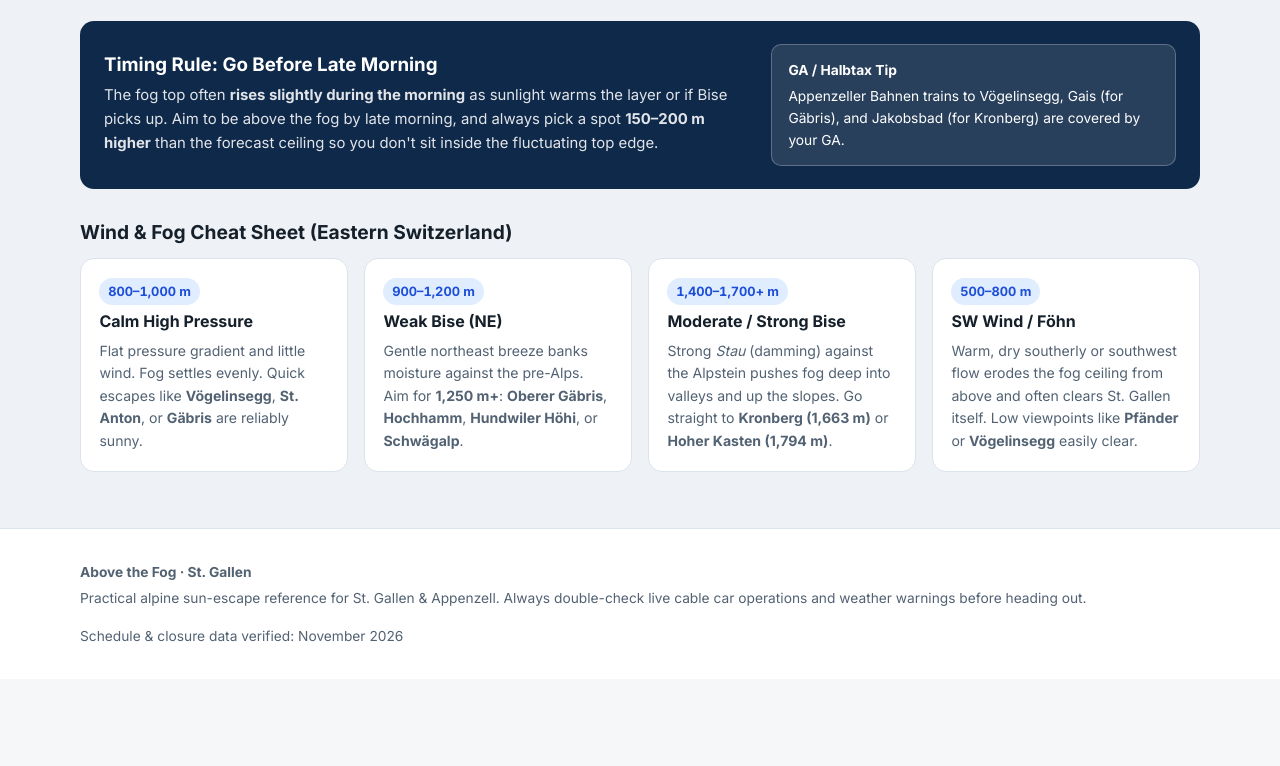
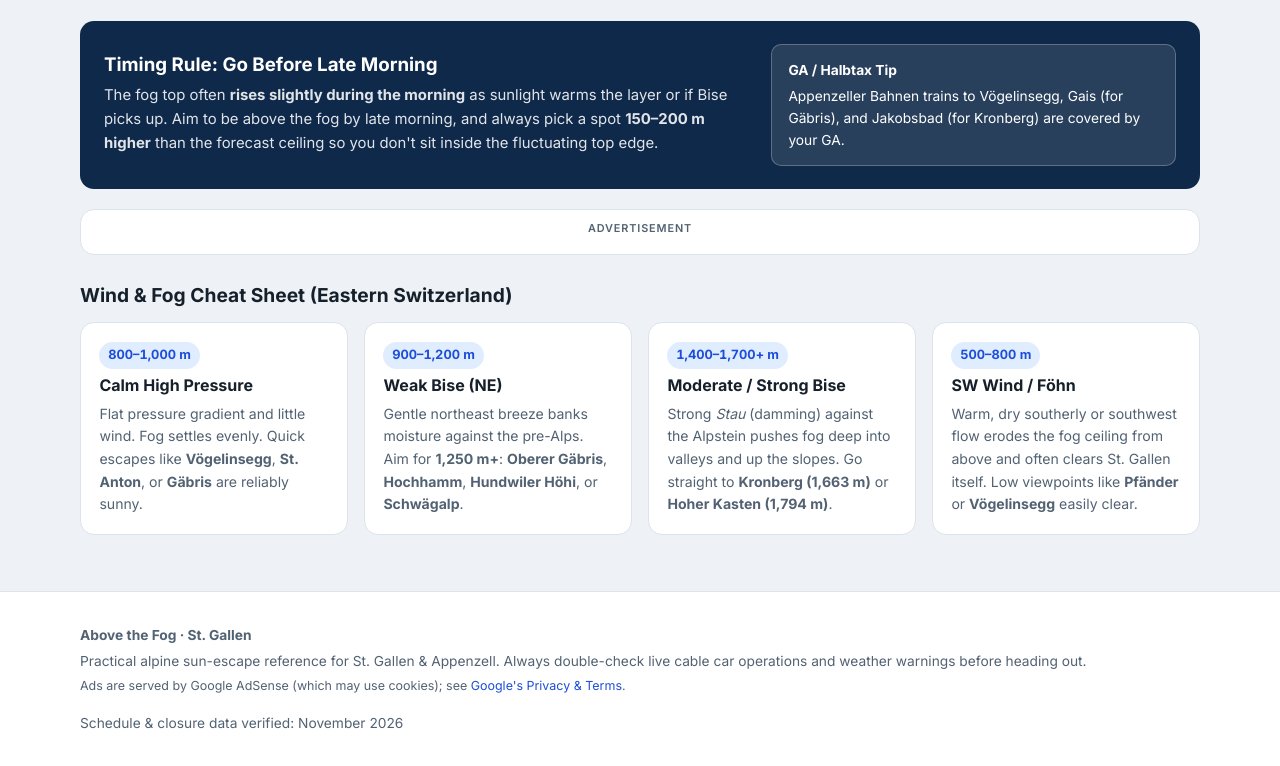
Before and after one commit to vedranzaf/above-the-fog-stgallen, a plain HTML site: page index.html in a window 1280 px wide. Shown: the part 5630-6396 px from the top of the page. Before the commit the page ends 6309 px from the top, so only its background shows below. Drawn offline with nearby package versions, Linux system fonts and the light colour scheme; no server answers.

Commit message:
Add Google AdSense (ca-pub-5110879686267497), compact ad unit, and ads.txt

```diff
--- a/index.html
+++ b/index.html
@@ -20,6 +20,11 @@
     crossorigin=""
   />
   <link rel="stylesheet" href="styles.css" />
+  <script
+    async
+    src="https://pagead2.googlesyndication.com/pagead/js/adsbygoogle.js?client=ca-pub-5110879686267497"
+    crossorigin="anonymous"
+  ></script>
 </head>
 <body>
   <header class="site-header">
@@ -429,6 +434,20 @@
           </div>
         </div>
 
+        <aside class="ad-strip" aria-label="Advertisement">
+          <span class="ad-label">Advertisement</span>
+          <ins
+            class="adsbygoogle"
+            style="display: block"
+            data-ad-client="ca-pub-5110879686267497"
+            data-ad-format="horizontal"
+            data-full-width-responsive="true"
+          ></ins>
+          <script>
+            (adsbygoogle = window.adsbygoogle || []).push({});
+          </script>
+        </aside>
+
         <h3 class="cheatsheet-title">Wind &amp; Fog Cheat Sheet (Eastern Switzerland)</h3>
         <div class="wind-grid">
           <div class="wind-card">
@@ -480,6 +499,10 @@
           Practical alpine sun-escape reference for St. Gallen &amp; Appenzell. Always double-check
           live cable car operations and weather warnings before heading out.
         </p>
+        <p class="footer-privacy">
+          Ads are served by Google AdSense (which may use cookies); see
+          <a href="https://policies.google.com/technologies/partner-sites" target="_blank" rel="noopener noreferrer">Google's Privacy &amp; Terms</a>.
+        </p>
       </div>
       <div class="footer-meta">
         <span>Schedule &amp; closure data verified: November 2026</span>
--- a/styles.css
+++ b/styles.css
@@ -1185,6 +1185,30 @@ input[type="range"].is-live-match {
   font-size: 0.86rem;
 }
 
+.ad-strip {
+  margin: -0.75rem 0 1.85rem;
+  padding: 0.65rem 0.9rem;
+  background: var(--surface);
+  border: 1px solid var(--border);
+  border-radius: var(--radius);
+  text-align: center;
+}
+
+.ad-label {
+  display: block;
+  font-size: 0.68rem;
+  font-weight: 600;
+  text-transform: uppercase;
+  letter-spacing: 0.08em;
+  color: var(--muted);
+  margin-bottom: 0.35rem;
+}
+
+.footer-privacy {
+  font-size: 0.78rem;
+  color: var(--muted);
+}
+
 .cheatsheet-title {
   font-size: 1.2rem;
   margin-bottom: 0.9rem;
```
Also changed, not shown: ads.txt (added).
